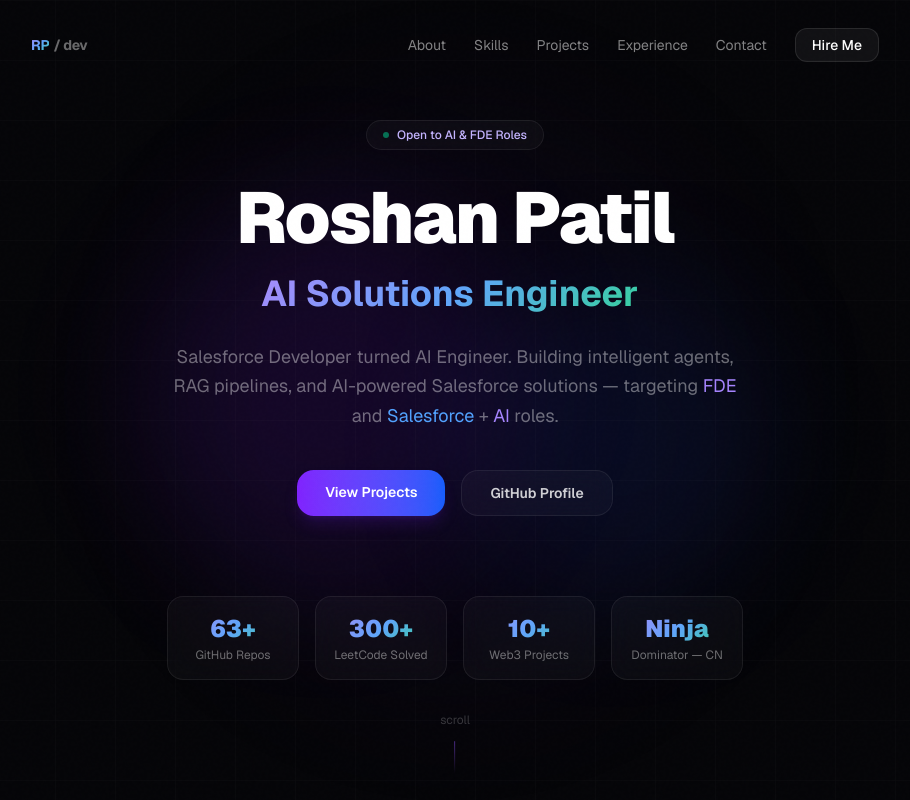
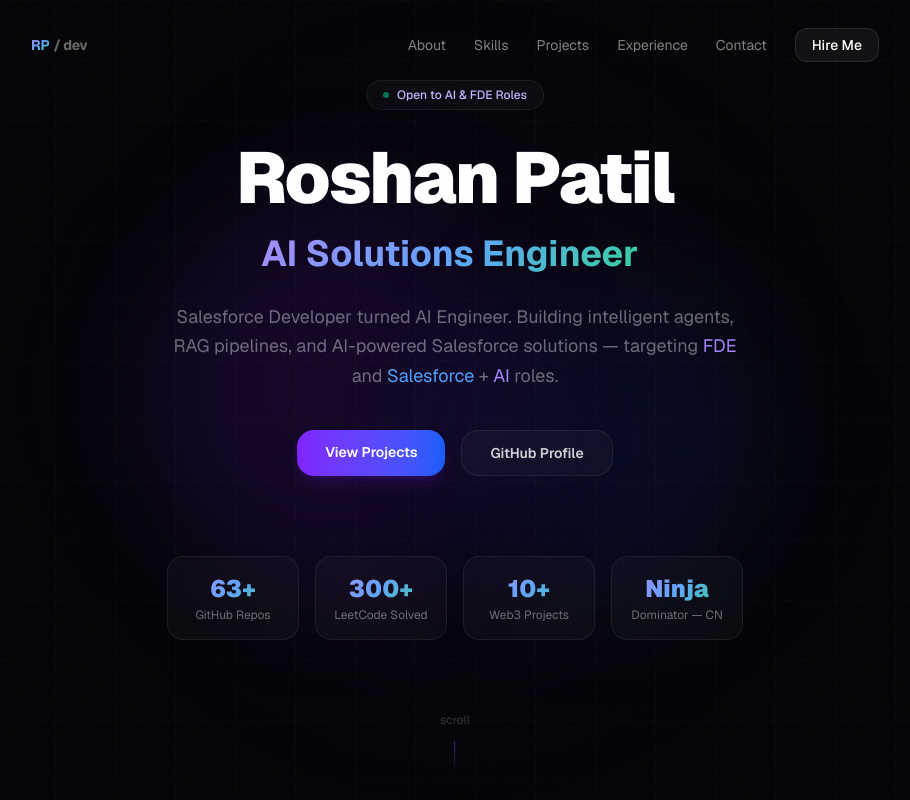
Before and after one commit to Ragnar20-03/showcase, a Next.js app: page / in a window 1280 px wide. Shown: the top 800 px of the page, without its empty margins (185-1095 px from the left). Built offline with nearby package versions, Linux system fonts and the light colour scheme.

Commit message:
fix: resolve scroll indicator overlap with stats cards in Hero
Add z-20 to the scroll indicator so it always paints above the content,
and add bottom margin to the content block so it doesn't crowd the
scroll indicator on shorter viewports.

```diff
--- a/src/components/Hero.tsx
+++ b/src/components/Hero.tsx
@@ -76,7 +76,7 @@ export default function Hero() {
         variants={stagger}
         initial="hidden"
         animate="visible"
-        className="relative z-10 text-center max-w-5xl mx-auto"
+        className="relative z-10 text-center max-w-5xl mx-auto mb-20"
       >
         {/* Badge */}
         <motion.div variants={fadeUp} className="flex justify-center mb-8">
@@ -139,7 +139,7 @@ export default function Hero() {
         initial={{ opacity: 0 }}
         animate={{ opacity: 1 }}
         transition={{ delay: 1.5 }}
-        className="absolute bottom-8 left-1/2 -translate-x-1/2 flex flex-col items-center gap-2"
+        className="absolute bottom-8 left-1/2 -translate-x-1/2 z-20 flex flex-col items-center gap-2"
       >
         <span className="text-xs text-white/20">scroll</span>
         <motion.div
```
